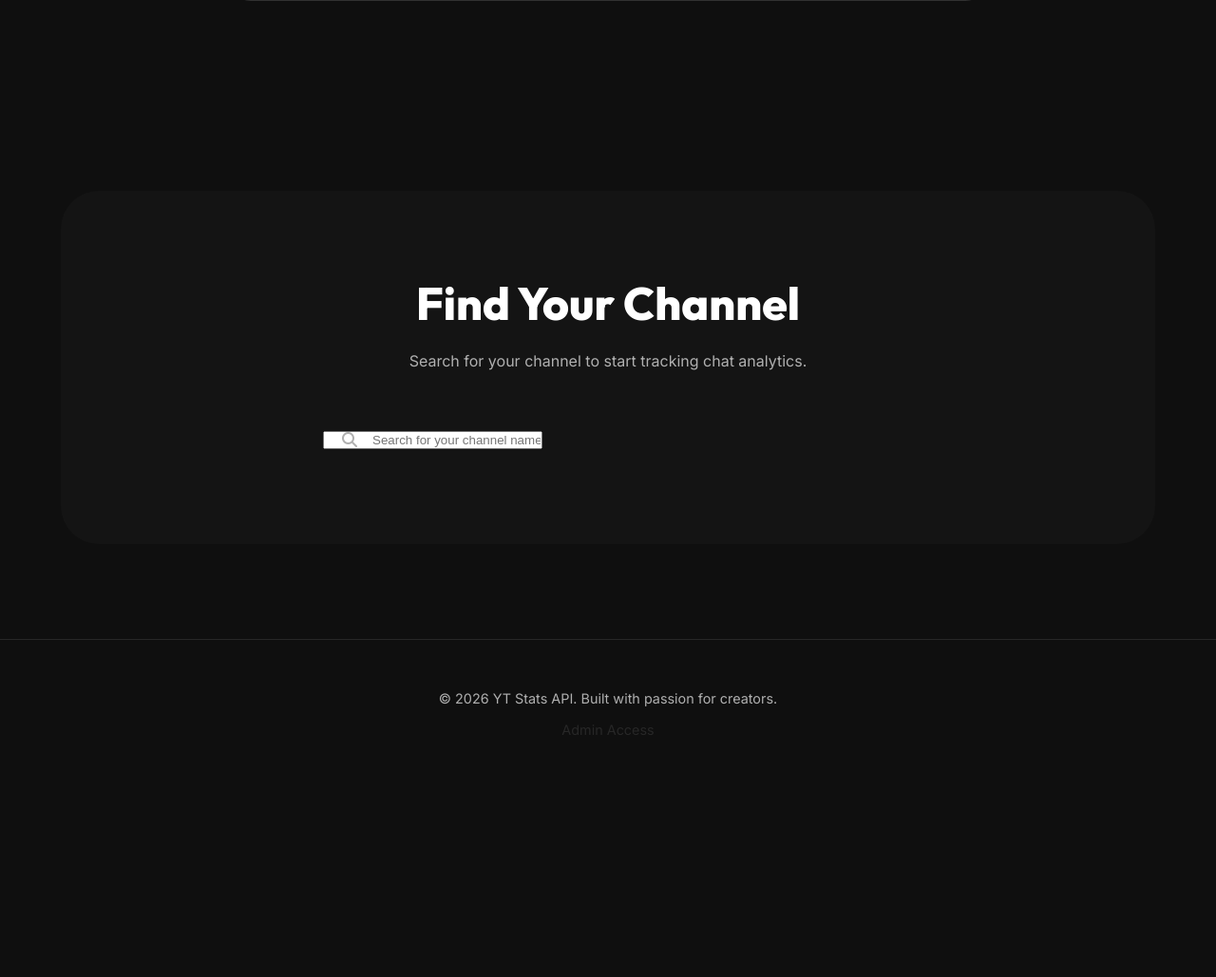
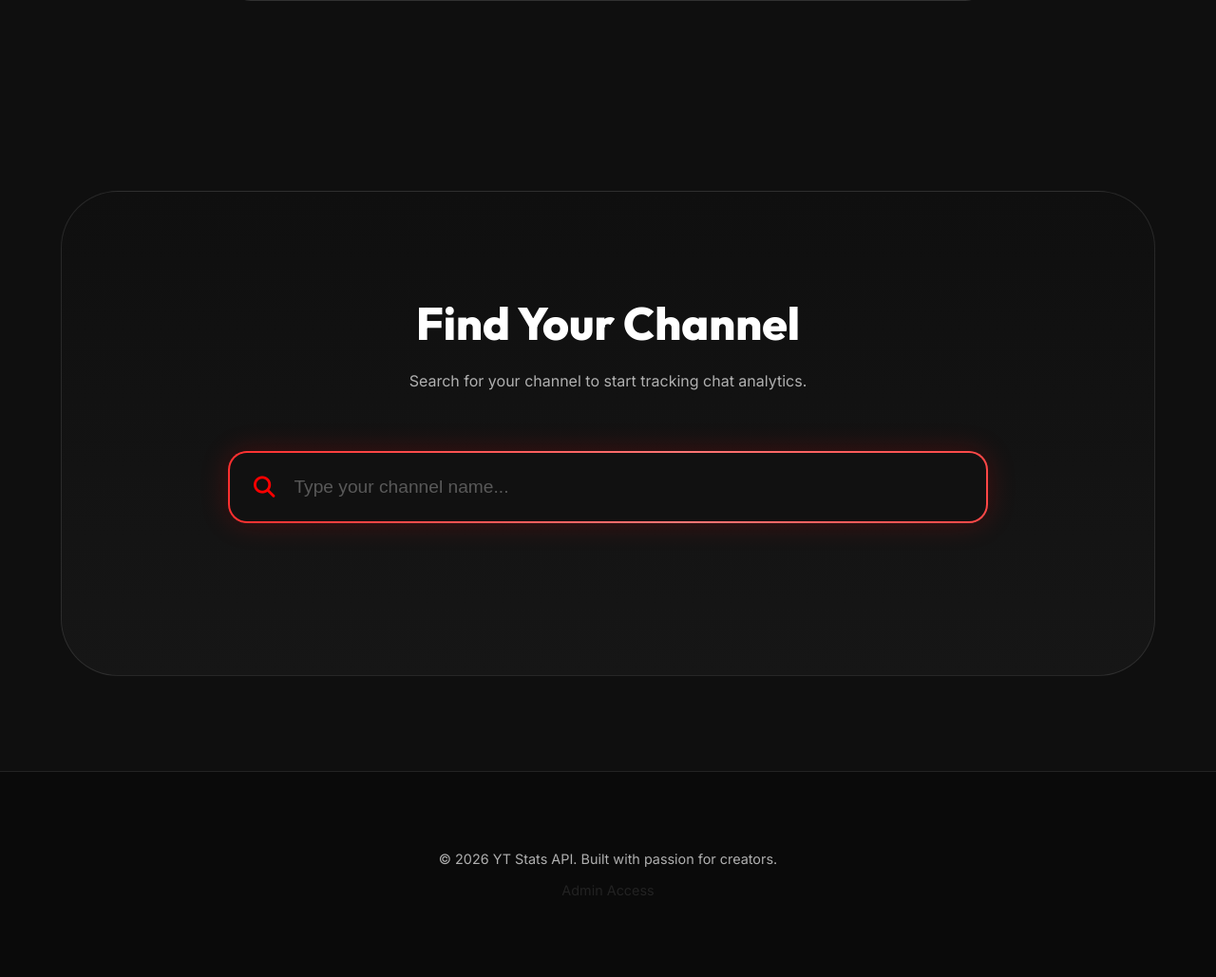
Before and after one commit to SurajBhari/yt_stats_api, a Flask app: page / in a window 1280 px wide. Shown: the part 2617-3646 px from the top of the page at 95% size. Before the commit the page ends 3391 px from the top, so only its background shows below. Run offline with Flask 3, Linux system fonts and the light colour scheme.

Commit message:
feat: implement frontend landing page and upgrade channel search logic to include subscriber counts and handles

```diff
--- a/api.py
+++ b/api.py
@@ -60,22 +60,33 @@ def search_channels():
         return jsonify([])
 
     try:
-        # Get first 10 results
-        results = scrapetube.search(query, content_type="channel", limit=10)
+        # Using get_search as per the correct scrapetube API
+        results = scrapetube.get_search(query, results_type="channel", limit=10)
         channels = []
         for res in results:
             try:
-                # Extracting relevant info from scrapetube output
-                # This depends on scrapetube's returned dict structure
+                # Extracting data from the search result object
                 channel_id = res['channelId']
                 title = res['title']['simpleText']
-                thumbnail = res['thumbnail']['thumbnails'][0]['url']
+
+                # Handle thumbnails and protocol-relative URLs
+                thumbnails = res.get('thumbnail', {}).get('thumbnails', [])
+                thumbnail = thumbnails[-1]['url'] if thumbnails else ""
+                if thumbnail.startswith('//'):
+                    thumbnail = 'https:' + thumbnail
+
+                # Extract subscriber count and handle (@username)
+                subscribers = res.get('videoCountText', {}).get('simpleText', '')
+                handle = res.get('subscriberCountText', {}).get('simpleText', '')
+
                 channels.append({
                     "channel_id": channel_id,
                     "channel_name": title,
-                    "thumbnail": thumbnail
+                    "thumbnail": thumbnail,
+                    "subscribers": subscribers,
+                    "handle": handle
                 })
-            except (KeyError, TypeError):
+            except (KeyError, TypeError) as e:
                 continue
         return jsonify(channels)
     except Exception as e:
--- a/templates/index.html
+++ b/templates/index.html
@@ -175,96 +175,143 @@
             font-style: italic;
         }
 
+        /* Search Section Redesign */
         .request-section {
-            background: #141414;
-            border-radius: 40px;
-            padding: 80px 40px;
+            background: linear-gradient(180deg, #0F0F0F 0%, #161616 100%);
+            border-radius: 60px;
+            padding: 100px 40px;
             margin: 100px 5%;
-            text-align: center;
+            border: 1px solid var(--glass-border);
+            position: relative;
         }
 
         .search-container {
-            max-width: 600px;
-            margin: 40px auto 0;
-            position: relative;
+            max-width: 800px;
+            margin: 50px auto 0;
         }
 
-        .search-input-wrapper {
+        .search-bar-wrapper {
             position: relative;
+            padding: 2px;
+            background: linear-gradient(90deg, #FF0000, #FF7675, #FF0000);
+            background-size: 200% 100%;
+            border-radius: 20px;
+            animation: gradientMove 3s linear infinite;
+            box-shadow: 0 0 30px rgba(255, 0, 0, 0.2);
+        }
+
+        @keyframes gradientMove {
+            0% { background-position: 0% 50%; }
+            100% { background-position: 200% 50%; }
+        }
+
+        .search-bar {
             display: flex;
             align-items: center;
+            background: #111;
+            border-radius: 18px;
+            padding: 10px 25px;
+            width: 100%;
         }
 
-        .search-input-wrapper i {
-            position: absolute;
-            left: 20px;
-            color: var(--text-dim);
+        .search-bar i {
+            color: var(--primary);
+            font-size: 1.4rem;
+            margin-right: 20px;
         }
 
-        .search-input-wrapper input {
-            padding-left: 50px;
+        .search-bar input {
+            background: transparent;
+            border: none;
+            color: white;
+            font-size: 1.2rem;
+            width: 100%;
+            padding: 15px 0;
+            outline: none;
+        }
+
+        .search-bar input::placeholder {
+            color: rgba(255, 255, 255, 0.3);
         }
 
         #searchResults {
-            margin-top: 20px;
+            margin-top: 40px;
             display: grid;
-            gap: 15px;
-            max-height: 400px;
+            grid-template-columns: repeat(auto-fill, minmax(350px, 1fr));
+            gap: 20px;
+            max-height: 600px;
             overflow-y: auto;
-            padding-right: 10px;
+            padding: 10px;
         }
 
-        .search-result-item {
-            background: #1F1F1F;
+        .search-result-card {
+            background: rgba(255, 255, 255, 0.03);
             border: 1px solid var(--glass-border);
-            padding: 15px;
-            border-radius: 16px;
+            padding: 20px;
+            border-radius: 20px;
             display: flex;
             align-items: center;
             gap: 20px;
             cursor: pointer;
-            transition: all 0.3s ease;
-            text-align: left;
+            transition: all 0.4s cubic-bezier(0.175, 0.885, 0.32, 1.275);
+            backdrop-filter: blur(10px);
         }
 
-        .search-result-item:hover {
+        .search-result-card:hover {
+            background: rgba(255, 255, 255, 0.07);
             border-color: var(--primary);
-            background: #252525;
-            transform: translateX(5px);
+            transform: scale(1.05);
+            box-shadow: 0 10px 30px rgba(0,0,0,0.5);
         }
 
-        .search-result-item img {
-            width: 50px;
-            height: 50px;
+        .search-result-card img {
+            width: 70px;
+            height: 70px;
             border-radius: 50%;
-            object-fit: cover;
+            border: 2px solid var(--primary);
+            padding: 2px;
         }
 
-        .search-result-item .info h4 {
-            font-size: 1rem;
-            margin-bottom: 2px;
+        .search-result-card .info h4 {
+            font-size: 1.1rem;
+            margin-bottom: 4px;
+            font-family: 'Outfit', sans-serif;
         }
 
-        .search-result-item .info p {
-            font-size: 0.75rem;
+        .search-result-card .info p {
+            font-size: 0.8rem;
             color: var(--text-dim);
             font-family: monospace;
         }
 
+        .search-result-card .track-hint {
+            margin-left: auto;
+            color: var(--primary);
+            font-size: 1.2rem;
+            opacity: 0;
+            transition: all 0.3s ease;
+        }
+
+        .search-result-card:hover .track-hint {
+            opacity: 1;
+            transform: translateX(-10px);
+        }
+
         .loading-spinner {
             display: none;
-            margin-top: 20px;
+            margin: 30px auto;
             color: var(--primary);
-            font-size: 1.5rem;
+            font-size: 2.5rem;
         }
 
         /* Footer */
         footer {
-            padding: 50px;
+            padding: 80px 50px;
             text-align: center;
             border-top: 1px solid var(--glass-border);
             color: var(--text-dim);
             font-size: 0.9rem;
+            background: #0A0A0A;
         }
 
         /* Notifications */
@@ -272,28 +319,34 @@
             position: fixed;
             bottom: 30px;
             right: 30px;
-            padding: 15px 30px;
-            border-radius: 12px;
+            padding: 20px 40px;
+            border-radius: 16px;
             background: #2ECC71;
             color: white;
-            transform: translateY(200%);
-            transition: all 0.4s cubic-bezier(0.175, 0.885, 0.32, 1.275);
+            font-weight: 600;
+            transform: translateX(200%);
+            transition: all 0.5s cubic-bezier(0.68, -0.55, 0.265, 1.55);
             z-index: 1000;
+            box-shadow: 0 15px 40px rgba(0,0,0,0.4);
         }
 
         #notification.show {
-            transform: translateY(0);
+            transform: translateX(0);
         }
 
         @media (max-width: 768px) {
             .hero h1 { font-size: 3rem; }
             .grid { grid-template-columns: 1fr; }
+            #searchResults { grid-template-columns: 1fr; }
         }
     </style>
 </head>
 <body>
 
     <section class="hero">
+        <div style="position: absolute; top: 20px; right: 40px;">
+            <a href="/admin" class="btn btn-outline" style="padding: 10px 20px; font-size: 0.75rem;">Admin Dashboard</a>
+        </div>
         <h1>YouTube Stats API</h1>
         <p>Unlock the power of your community. Advanced chat analytics, rankings, and streaks for YouTube live streamers.</p>
         <div class="cta-group">
@@ -380,9 +433,11 @@
             <p>Search for your channel to start tracking chat analytics.</p>
         </div>
         <div class="search-container">
-            <div class="search-input-wrapper">
-                <i class="fa-solid fa-magnifying-glass"></i>
-                <input type="text" id="channelSearch" placeholder="Search for your channel name...">
+            <div class="search-bar-wrapper">
+                <div class="search-bar">
+                    <i class="fa-solid fa-magnifying-glass"></i>
+                    <input type="text" id="channelSearch" placeholder="Type your channel name...">
+                </div>
             </div>
             <div id="loading" class="loading-spinner">
                 <i class="fa-solid fa-circle-notch fa-spin"></i>
@@ -425,12 +480,17 @@
                 resultsContainer.innerHTML = '';
                 channels.forEach(ch => {
                     const el = document.createElement('div');
-                    el.className = 'search-result-item';
+                    el.className = 'search-result-card';
                     el.innerHTML = `
                         <img src="${ch.thumbnail}" alt="${ch.channel_name}">
                         <div class="info">
                             <h4>${ch.channel_name}</h4>
-                            <p>${ch.channel_id}</p>
+                            <p style="color: var(--primary); font-weight: 600; margin-bottom: 2px;">${ch.handle}</p>
+                            <p>${ch.subscribers}</p>
+                            <p style="font-size: 0.7rem; opacity: 0.5; margin-top: 5px;">ID: ${ch.channel_id}</p>
+                        </div>
+                        <div class="track-hint">
+                            <i class="fa-solid fa-plus-circle"></i>
                         </div>
                     `;
                     el.onclick = () => requestTracking(ch.channel_id, ch.channel_name);
```
